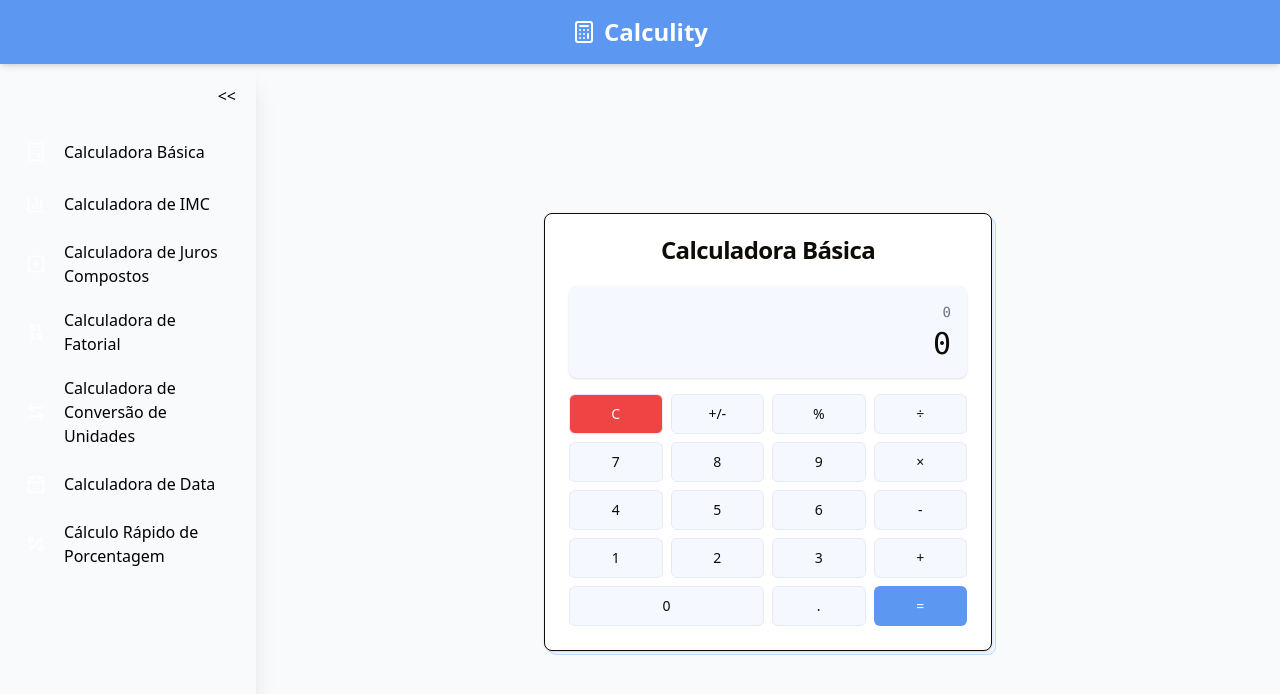
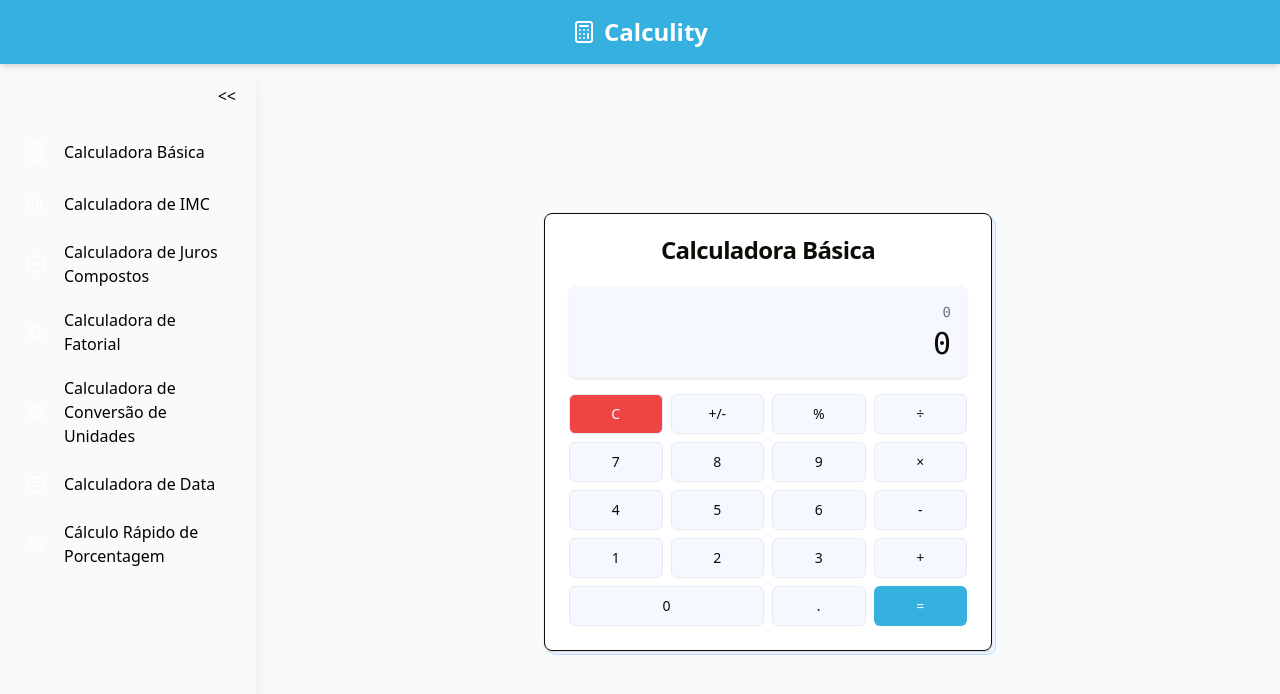
Before and after one commit to Thomgomes/Calculity_Hub, a React (Vite) app: page / in a window 1280 px wide. Shown: the top 694 px of the page. Built offline with nearby package versions, Linux system fonts and the light colour scheme.

Commit message:
style(global): adicionar borda ao fundo do componente te.tsx

```diff
--- a/src/global.css
+++ b/src/global.css
@@ -4,10 +4,10 @@
   --color-background: #f9fafb;
   --color-background-foreground: #060a16;
 
-  --color-primary: #5C98F1;
+  --color-primary: #36b1df;
   --color-primary-foreground: #ffffff;
 
-  --color-secondary: #3b8eff;
+  --color-secundary: #5C98F1;
   --color-secondary-foreground: #1c1a15;
 
   --color-card: #ffffff;
@@ -28,7 +28,9 @@
   --color-destructive: #ef4444;
   --color-destructive-foreground: #f9fbfd;
 
-  --color-border: #e5eaf3;
+  --color-border: #9ce4ff;
+  --color-border-outside: #c4efff;
+
   --color-input: #e5eaf3;
   --color-ring: #2954c6;
 
```
